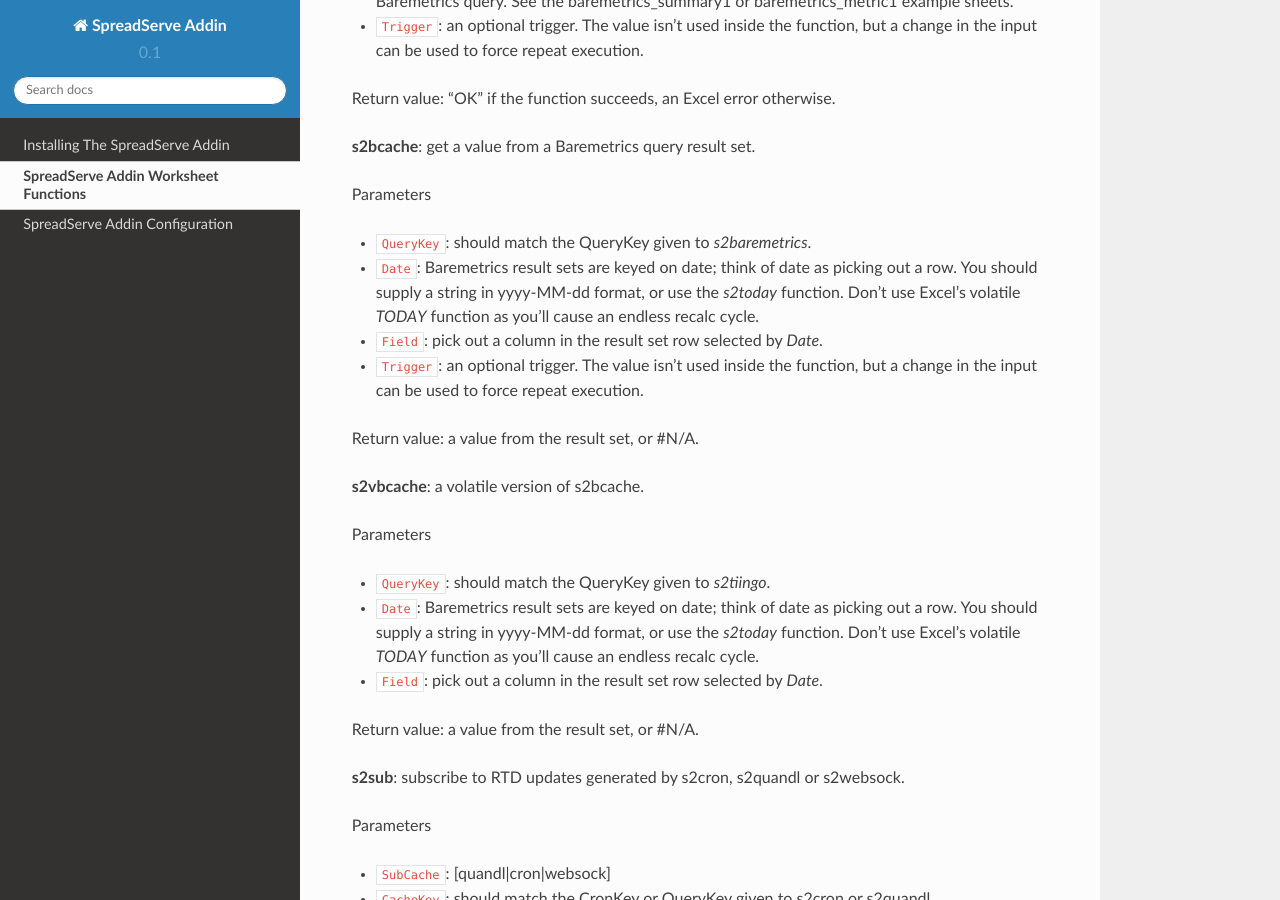
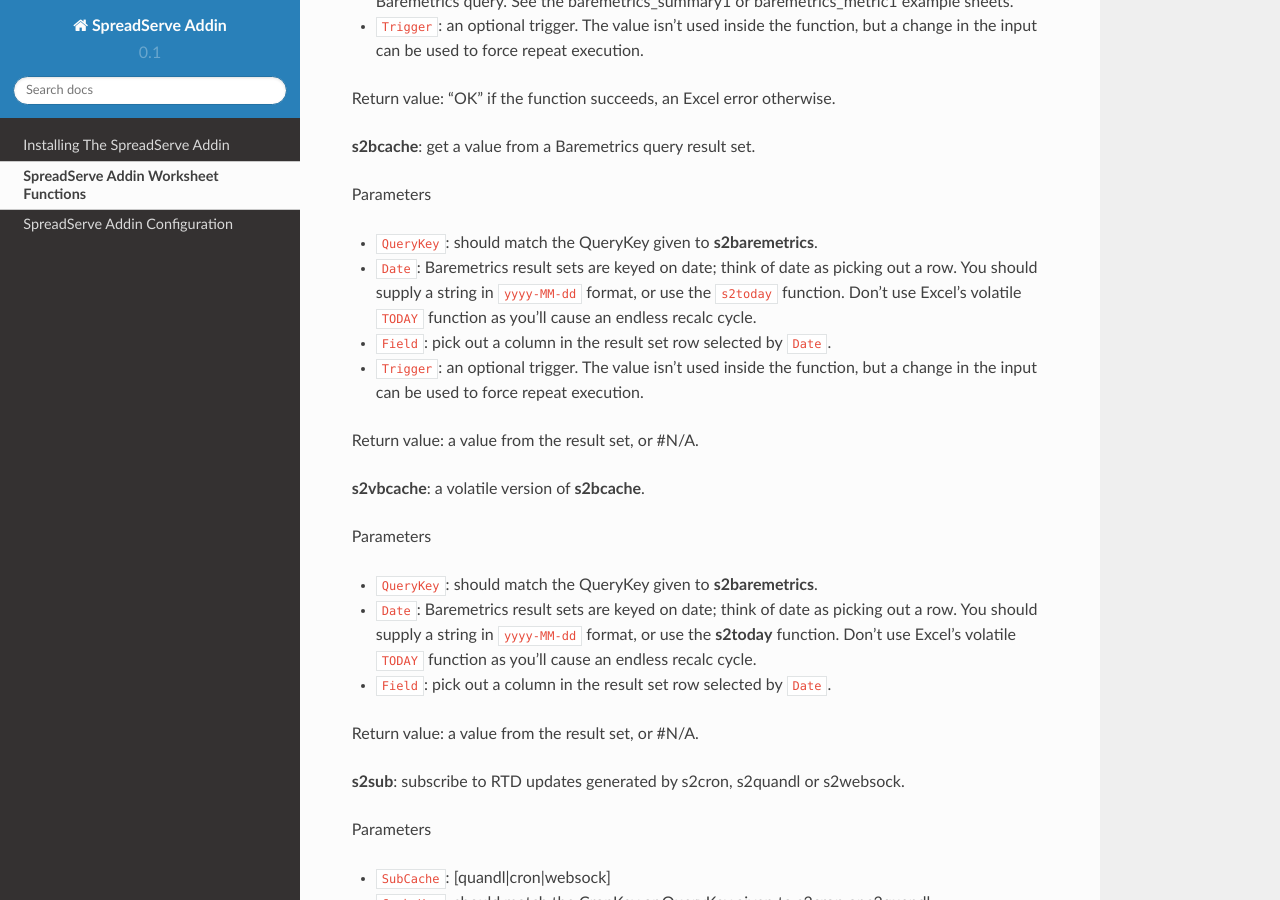
Before and after one commit to SpreadServe/SSAddin, a Sphinx documentation site: the page built from docs/functions.rst, in a window 1280 px wide and 900 px high, scrolled down 2758 px. Built offline with Sphinx 7.4.7 and the Read the Docs theme 2.0.0, drawn with Linux system fonts in a browser that asks for light colours.

```diff
--- a/docs/functions.rst
+++ b/docs/functions.rst
@@ -117,25 +117,25 @@ Return value: "OK" if the function succeeds, an Excel error otherwise.
 
 Parameters
 
-* ``QueryKey``: should match the QueryKey given to `s2baremetrics`.
+* ``QueryKey``: should match the QueryKey given to **s2baremetrics**.
 * ``Date``: Baremetrics result sets are keyed on date; think of date as picking out a row. You should supply a
-  string in yyyy-MM-dd format, or use the `s2today` function. Don't use Excel's volatile `TODAY` function as
+  string in ``yyyy-MM-dd`` format, or use the ``s2today`` function. Don't use Excel's volatile ``TODAY`` function as
   you'll cause an endless recalc cycle.
-* ``Field``: pick out a column in the result set row selected by `Date`.
+* ``Field``: pick out a column in the result set row selected by ``Date``.
 * ``Trigger``: an optional trigger. The value isn't used inside the function, but a change in the input can
   be used to force repeat execution.
 
 Return value: a value from the result set, or #N/A.
 
-**s2vbcache**: a volatile version of s2bcache.
+**s2vbcache**: a volatile version of **s2bcache**.
 
 Parameters
 
-* ``QueryKey``: should match the QueryKey given to `s2tiingo`.
+* ``QueryKey``: should match the QueryKey given to **s2baremetrics**.
 * ``Date``: Baremetrics result sets are keyed on date; think of date as picking out a row. You should supply a
-  string in yyyy-MM-dd format, or use the `s2today` function. Don't use Excel's volatile `TODAY` function as
+  string in ``yyyy-MM-dd`` format, or use the **s2today** function. Don't use Excel's volatile ``TODAY`` function as
   you'll cause an endless recalc cycle.
-* ``Field``: pick out a column in the result set row selected by `Date`.
+* ``Field``: pick out a column in the result set row selected by ``Date``.
 
 Return value: a value from the result set, or #N/A.
 
```
